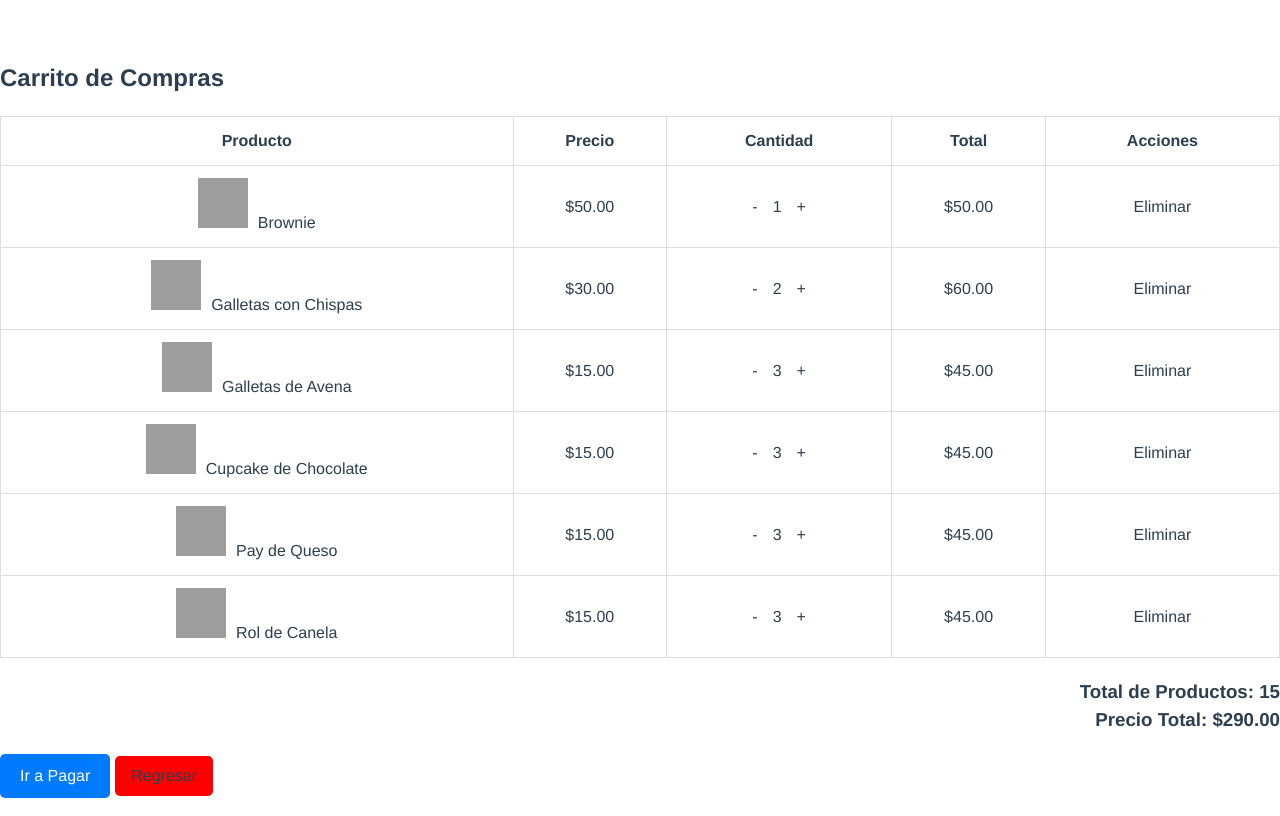
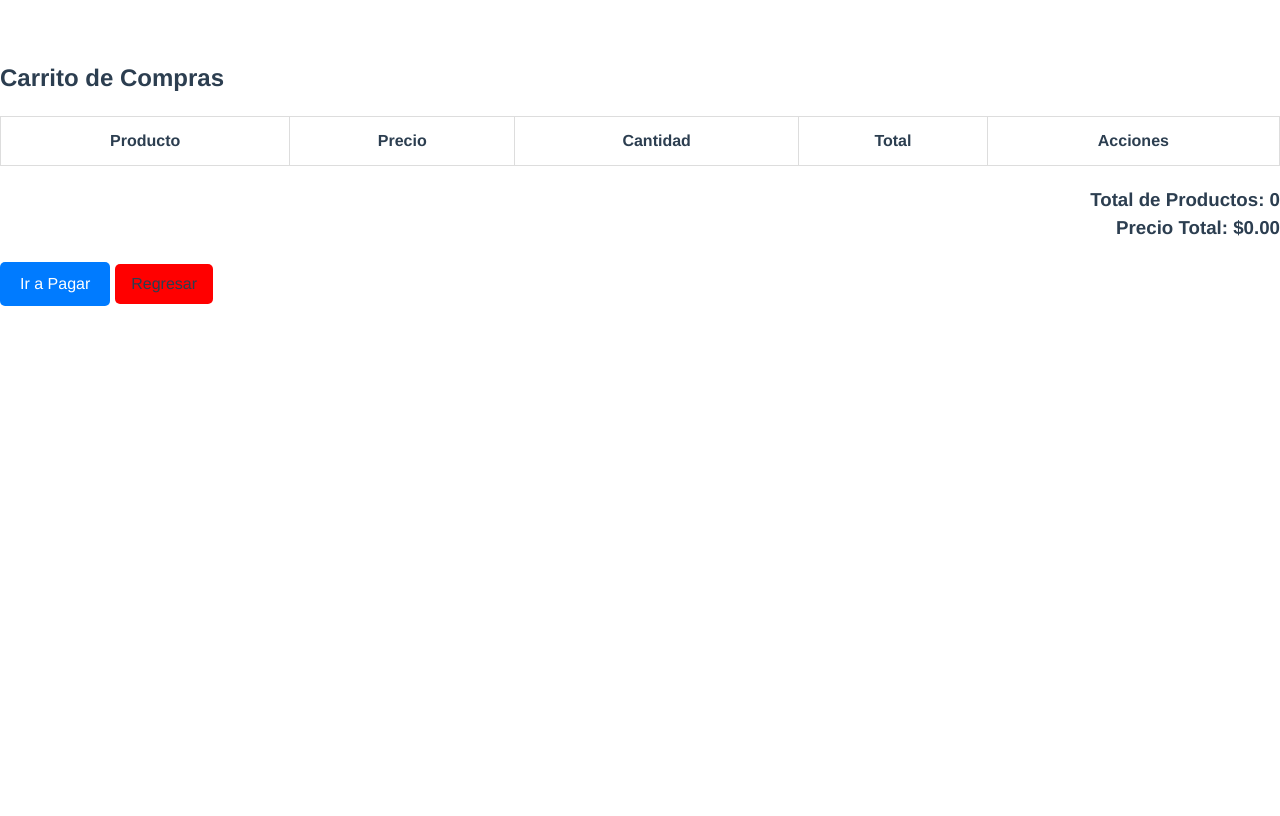
Before and after one commit to DaniHDZM/App-de-compra-de-postres-IHC, a Vue app: page /Carrito in a window 1280 px wide. Built offline with nearby package versions, Linux system fonts and the light colour scheme; grey boxes are pictures that could not be loaded; what webfontloader would draw is missing.

Commit message:
Implementación de local storage Productos y CarritoApp

```diff
--- a/src/components/CarritoApp.vue
+++ b/src/components/CarritoApp.vue
@@ -15,7 +15,7 @@
         <tr v-for="(item, index) in cartItems" :key="index">
           <td>
             <img
-              :src="item.image"
+              :src="item.imageUrl"
               alt="Foto de producto"
               class="product-image"
             />
@@ -47,44 +47,7 @@
 export default {
   data() {
     return {
-      cartItems: [
-        {
-          name: "Brownie",
-          price: 50,
-          quantity: 1,
-          image: "ruta_a_la_imagen",
-        },
-        {
-          name: "Galletas con Chispas",
-          price: 30,
-          quantity: 2,
-          image: "ruta_a_la_imagen",
-        },
-        {
-          name: "Galletas de Avena",
-          price: 15,
-          quantity: 3,
-          image: "ruta_a_la_imagen",
-        },
-        {
-          name: "Cupcake de Chocolate",
-          price: 15,
-          quantity: 3,
-          image: "ruta_a_la_imagen",
-        },
-        {
-          name: "Pay de Queso",
-          price: 15,
-          quantity: 3,
-          image: "ruta_a_la_imagen",
-        },
-        {
-          name: "Rol de Canela",
-          price: 15,
-          quantity: 3,
-          image: "ruta_a_la_imagen",
-        },
-      ],
+      cartItems: [] // Inicialmente vacío, se llenará con los datos de localStorage
     };
   },
   computed: {
@@ -104,21 +67,39 @@ export default {
     },
     increaseQuantity(item) {
       item.quantity += 1;
+      this.updateLocalStorage(); // Actualiza el localStorage cuando se cambia la cantidad
     },
     decreaseQuantity(item) {
       if (item.quantity > 1) {
         item.quantity -= 1;
+        this.updateLocalStorage(); // Actualiza el localStorage cuando se cambia la cantidad
       }
     },
     removeItem(index) {
       this.cartItems.splice(index, 1);
+      this.updateLocalStorage(); // Actualiza el localStorage después de eliminar un producto
+    },
+    updateLocalStorage() {
+      // Guarda el carrito actualizado en localStorage
+      localStorage.setItem('cart', JSON.stringify(this.cartItems));
     },
     goBack() {
       this.$router.back(); // Esto te llevará a la página anterior en la historia
     },
+    loadCartFromLocalStorage() {
+      const storedCart = localStorage.getItem('cart');
+      if (storedCart) {
+        this.cartItems = JSON.parse(storedCart);
+      }
+    }
   },
+  mounted() {
+    // Carga el carrito desde el localStorage al montar el componente
+    this.loadCartFromLocalStorage();
+  }
 };
 </script>
+
 
 <style scoped>
 .shopping-cart {
--- a/src/components/Productos.vue
+++ b/src/components/Productos.vue
@@ -24,6 +24,7 @@
   </div>
 </template>
 
+
 <script>
 export default {
   name: 'ProductosView',
@@ -31,7 +32,7 @@ export default {
     return {
       isAuthenticated: true,
       products: [
-        { id: 1, name: ' Brownie', description: 'Un clásico, chocolatoso con un toque de nuez. Ideal para los amantes del chocolate', price: 20.00, imageUrl: 'https://encrypted-tbn2.gstatic.com/shopping?q=tbn:ANd9GcRVP7B40YxYuFvkdmcKu8HdmYuZoYEt1qxupxc6MQQTIKU23zi9Yz_1kozKV9HNa2o1AwIopRYIE9PulVb1q2gqzcT7kTFJi_OQOPnhJZTL4ZBAi6KO6Vuo&usqp=CAE' },
+        { id: 1, name: 'Brownie', description: 'Un clásico, chocolatoso con un toque de nuez. Ideal para los amantes del chocolate', price: 20.00, imageUrl: 'https://encrypted-tbn2.gstatic.com/shopping?q=tbn:ANd9GcRVP7B40YxYuFvkdmcKu8HdmYuZoYEt1qxupxc6MQQTIKU23zi9Yz_1kozKV9HNa2o1AwIopRYIE9PulVb1q2gqzcT7kTFJi_OQOPnhJZTL4ZBAi6KO6Vuo&usqp=CAE' },
         { id: 2, name: 'Galletas con Chispas', description: 'Galletas suaves y crujientes con chispas de chocolate, perfectas para un antojo dulce en cualquier momento.', price: 15.00, imageUrl: 'https://encrypted-tbn3.gstatic.com/shopping?q=tbn:ANd9GcQ8P1Cc8rE8xt5RnaStEUNNWF7de1-eIpMaZwpz5ytPIkamaV6G8I9FiSlP1Y1iK64CQu4mJhha9YMzaCM-Z-Tf19NQnqMe77RZK3Lz9F0GEB8VEnpiL3zu&usqp=CAE' },
         { id: 3, name: 'Galletas de Avena', description: 'Una opción deliciosa y más saludable, con avena y un toque de canela. Perfectas para una energía extra.', price: 15.00, imageUrl: 'https://encrypted-tbn2.gstatic.com/shopping?q=tbn:ANd9GcSzBv-YHDEFUIH_02Jwi-0bS5Sf9CvmgER1NA6vUkEhnX01P0rHR6wlWh7HlzMmXpaUO67LCTXk8AbMaW0Asv_5G5SEDhBw4eCdjG3bwGE&usqp=CAE ' },
         { id: 4, name: 'Cupcake de chocolate', description: 'Cupcakes esponjosos en sabor de chocolate, decorados con un toque de crema. Dulce y divertido', price: 18.00, imageUrl: 'https://encrypted-tbn1.gstatic.com/shopping?q=tbn:ANd9GcSK3FyG6ZS307Kn0nyJhoRdWgtdoaLcY-KgoRqeOsWdDoORj7G8nPj4AH1vQEQQJN_BzFgl6h5wU2QVjzPaN8fewkJvX65Ny2ce41Fw_4VITSnCs2lXTEOlBqU&usqp=CAE ' },
@@ -43,11 +44,32 @@ export default {
   },
   methods: {
     addToCart(product) {
-      this.cart.push(product);
+      // Verifica si el producto ya está en el carrito
+      const existingProduct = this.cart.find(item => item.id === product.id);
+      if (existingProduct) {
+        existingProduct.quantity += 1; // Aumenta la cantidad si ya existe
+      } else {
+        // Agrega el producto al carrito con cantidad 1 si no existe
+        this.cart.push({ ...product, quantity: 1 });
+      }
+
+      // Guarda el carrito actualizado en el localStorage
+      localStorage.setItem('cart', JSON.stringify(this.cart));
     },
     goToCart() {
       this.$router.push('/carrito');
+    },
+    loadCartFromLocalStorage() {
+      // Carga el carrito del localStorage si existe
+      const storedCart = localStorage.getItem('cart');
+      if (storedCart) {
+        this.cart = JSON.parse(storedCart);
+      }
     }
+  },
+  mounted() {
+    // Carga el carrito desde el localStorage al iniciar el componente
+    this.loadCartFromLocalStorage();
   }
 };
 </script>
```
